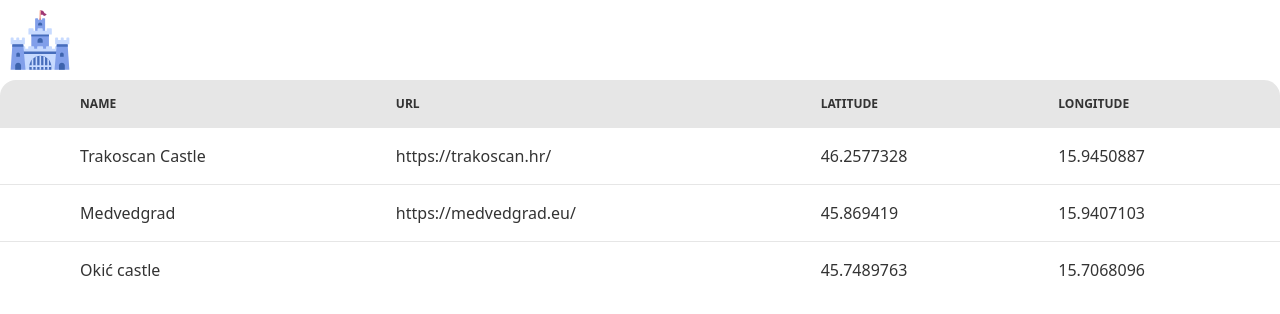
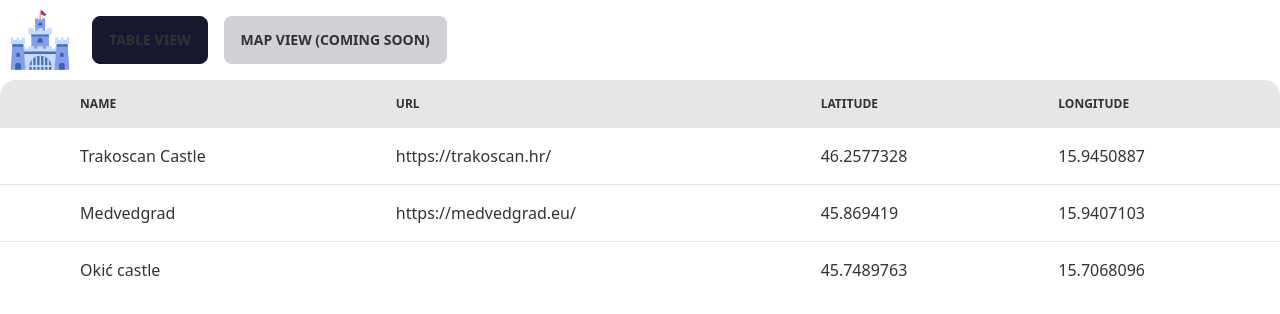
Before and after one commit to fuzulus/castles-svelte, a SvelteKit app: page / in a window 1280 px wide. Shown: the top 314 px of the page. Built offline with nearby package versions, Linux system fonts and the light colour scheme.

Commit message:
feat(navbar): add table and map view

```diff
--- /dev/null
+++ b/src/lib/components/NavLink.svelte
@@ -0,0 +1,7 @@
+<script>
+    export let href = '';
+    export let content = '';
+    export let variant = 'primary';
+</script>
+
+<a {href} class="btn btn-{variant}">{content}</a>
--- a/src/routes/+layout.svelte
+++ b/src/routes/+layout.svelte
@@ -1,9 +1,18 @@
 <script>
 	import '$lib/global.css';
 	import Icon from '$lib/components/Icon.svelte';
+    import NavLink from '$lib/components/NavLink.svelte';
 </script>
 
 <div class="navbar bg-base-100">
+    <div class="flex-initial">
 	<Icon />
+    </div>
+    <div class="flex-initial ml-4">
+        <ul class="menu menu-compact menu-horizontal px-1">
+          <li class="mr-4"><NavLink href={'/'} content={'Table view'}/></li>
+          <li><NavLink href={'/map'} content={'Map view (coming soon)'} variant={'disabled'}/></li>
+        </ul>
+      </div>
 </div>
 <slot />
```
